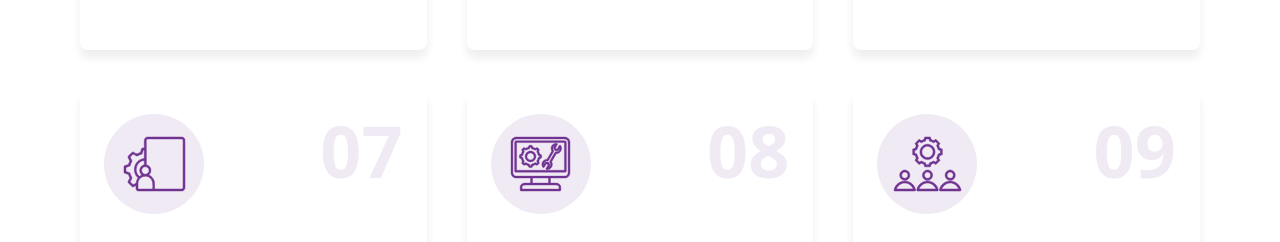
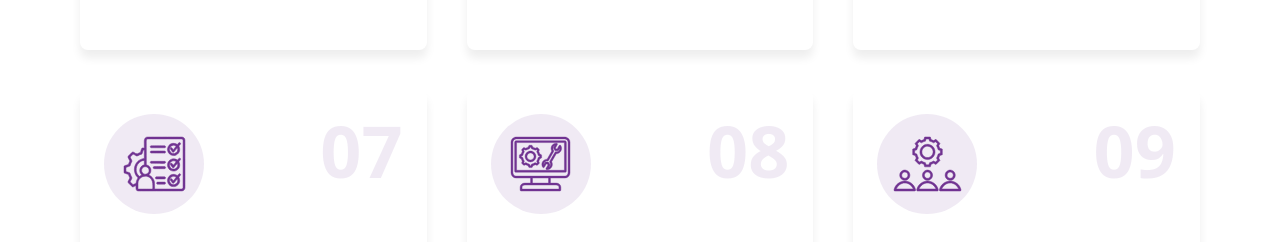
Before and after one commit to CLEVIT-Development/clevit-fe, a React (Vite) app: page / in a window 1280 px wide. Shown: the part 1300-1542 px from the top of the page. Built offline with nearby package versions, Linux system fonts and the light colour scheme.

Commit message:
ref: refactor

```diff
--- a/src/app/routing/routing.constants.ts
+++ b/src/app/routing/routing.constants.ts
@@ -1,3 +1,5 @@
+import HomePage from "@/pages/HomePage.tsx";
+
 export enum RoutePaths {
   Home = "/",
   About = "/about",
@@ -5,6 +7,7 @@ export enum RoutePaths {
   Portfolio = "/portfolio",
   Blog = "/blog",
   ContactUs = "/contact-us",
+  All = "*",
 }
 
 export const headerMenuLinks = [
@@ -15,3 +18,5 @@ export const headerMenuLinks = [
   { id: 5, label: "Blog", link: RoutePaths.Blog },
   { id: 6, label: "Contact Us", link: RoutePaths.ContactUs },
 ];
+
+export const routerElements = [{ path: RoutePaths.Home, Element: HomePage }];
--- a/src/app/routing/routing.tsx
+++ b/src/app/routing/routing.tsx
@@ -1,5 +1,4 @@
-import HomePage from "@/pages/HomePage.tsx";
-import { RoutePaths } from "@/routing/routing.constants.ts";
+import { RoutePaths, routerElements } from "@/routing/routing.constants.ts";
 
 import {
   Navigate,
@@ -12,8 +11,10 @@ import {
 const router = createBrowserRouter(
   createRoutesFromElements(
     <>
-      <Route path={RoutePaths.Home} element={<HomePage />} />
-      <Route path="*" element={<Navigate to="/" />} />
+      {routerElements.map(({ Element, path }) => (
+        <Route path={path} element={<Element />} />
+      ))}
+      <Route path={RoutePaths.All} element={<Navigate to="/" />} />
     </>
   )
 );
```
Also changed, not shown: src/pages/package.json (deleted, +0 -14 lines), src/assets/vectors/TechnicalAssessment.svg.
